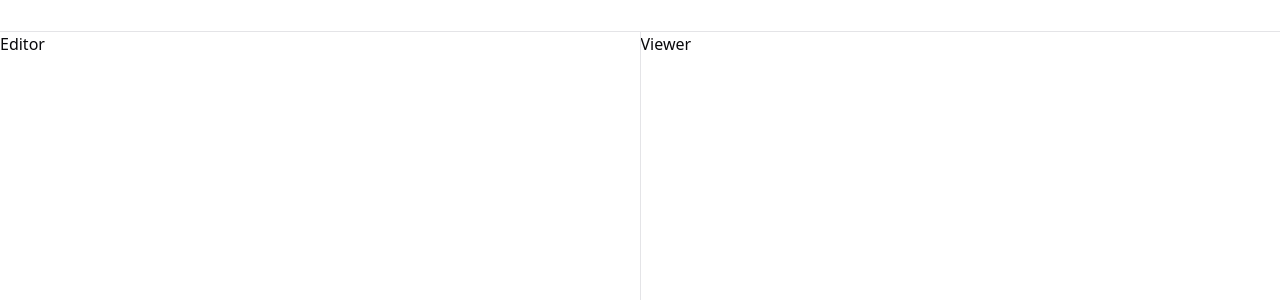
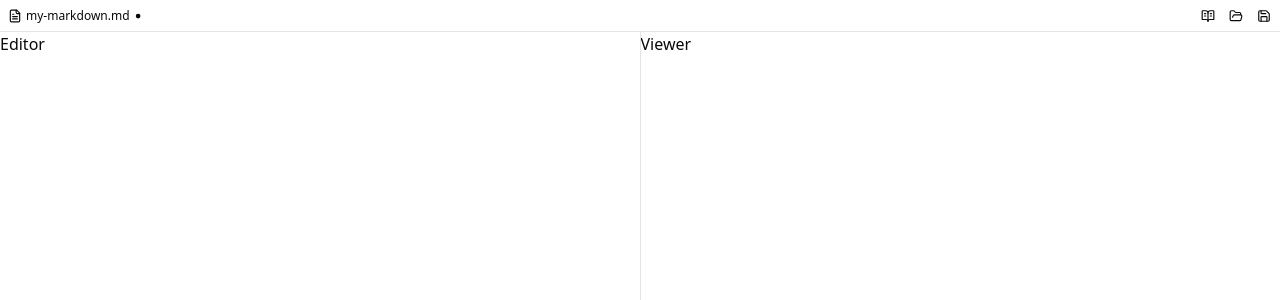
Before and after one commit to Podter/markit, a React (Vite) app: page / in a window 1280 px wide. Shown: the top 300 px of the page. Built offline with nearby package versions, Linux system fonts and the light colour scheme.

Commit message:
basic top bar

```diff
--- a/src/app.tsx
+++ b/src/app.tsx
@@ -1,3 +1,6 @@
+import { BookOpenText, Dot, FileText, FolderOpen, Save } from "lucide-react";
+
+import { Button } from "~/components/ui/button";
 import {
   ResizableHandle,
   ResizablePanel,
@@ -7,7 +10,27 @@ import {
 export default function App() {
   return (
     <>
-      <div className="h-8 w-full border-b"></div>
+      <div className="flex h-8 w-full select-none items-center justify-between border-b px-1">
+        <div className="flex items-center">
+          <FileText className="mx-1" size={14} />
+          <p className="text-xs">my-markdown.md</p>
+          <Dot size={28} className="-ml-1.5" />
+        </div>
+        <div className="flex items-center space-x-1">
+          <Button size="iconSm" variant="ghost">
+            <BookOpenText size={14} />
+            <span className="sr-only">Toggle preview</span>
+          </Button>
+          <Button size="iconSm" variant="ghost">
+            <FolderOpen size={14} />
+            <span className="sr-only">Open</span>
+          </Button>
+          <Button size="iconSm" variant="ghost">
+            <Save size={14} />
+            <span className="sr-only">Save</span>
+          </Button>
+        </div>
+      </div>
       <div className="h-[calc(100vh-2rem)] w-full">
         <ResizablePanelGroup direction="horizontal">
           <ResizablePanel>Editor</ResizablePanel>
```
